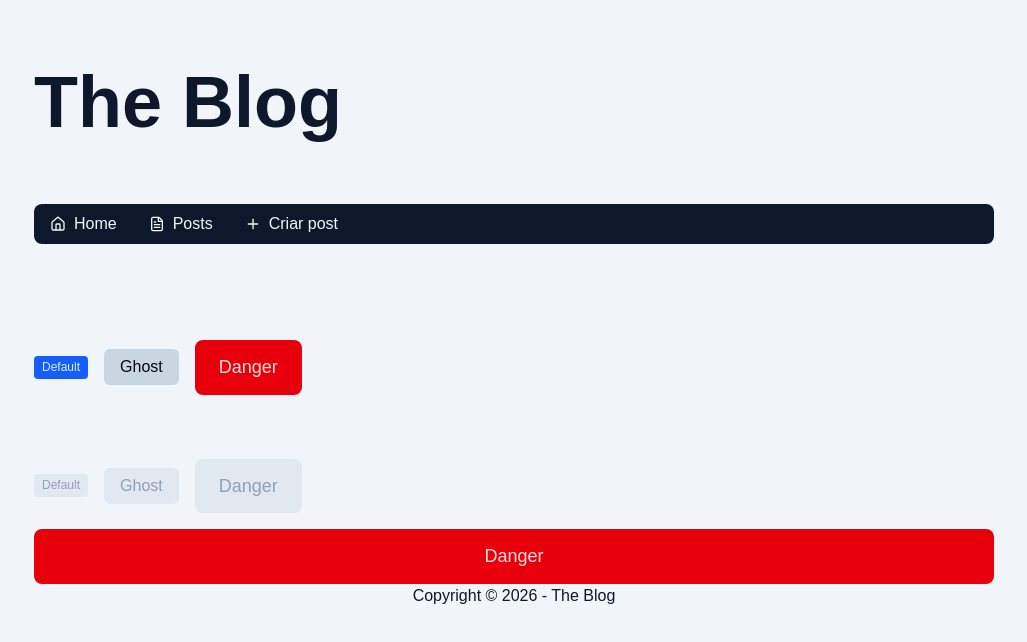
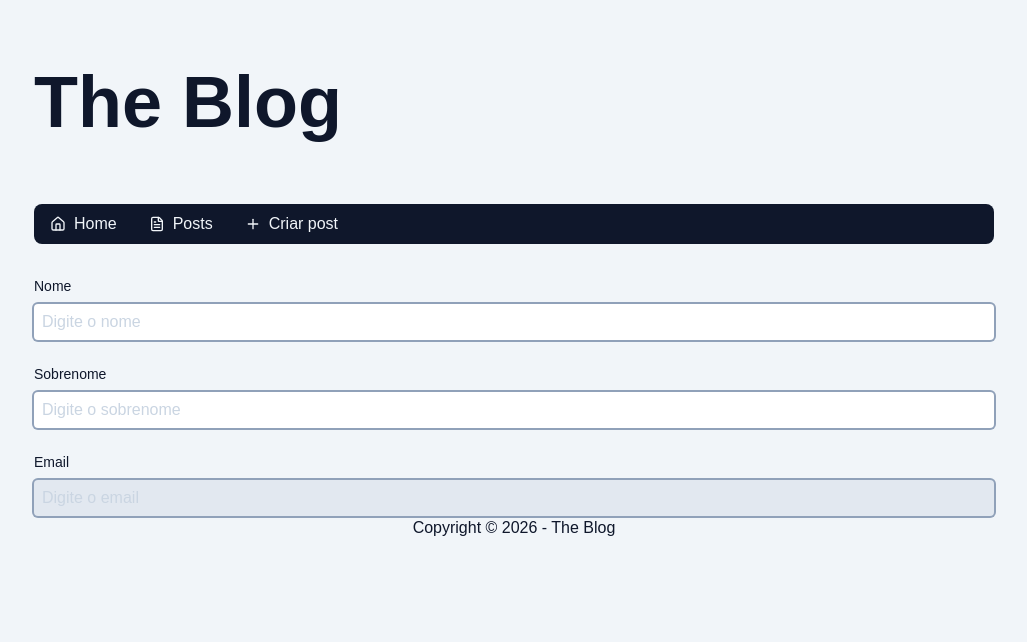
Before and after one commit to GerardoRodrigues/the-blog, a Next.js app: page /admin/post/new in a window 1280 px wide. Shown: the top 642 px of the page, without its empty margins (126-1153 px from the left). Built offline with nearby package versions, Linux system fonts and the light colour scheme.

Commit message:
InputText component

```diff
--- a/app/admin/post/new/page.tsx
+++ b/app/admin/post/new/page.tsx
@@ -1,35 +1,13 @@
-import { Button } from "@/components/Button/Button";
+import { InputText } from "@/components/InputText/InputText";
 
 export default function AdminPostNewPage() {
   return (
-    <div>
-      <div className="py-16 flex flex-wrap gap-4 items-center">
-        <Button variant="defaut" size="sm">
-          Default
-        </Button>
-        <Button variant="ghost" size="md">
-          Ghost
-        </Button>
-        <Button variant="danger" size="lg">
-          Danger
-        </Button>
-      </div>
+    <div className="flex flex-col gap-6">
+      <InputText labelText="Nome" placeholder="Digite o nome" />
 
-      <div className="flex flex-wrap gap-4 items-center">
-        <Button variant="defaut" size="sm" disabled>
-          Default
-        </Button>
-        <Button variant="ghost" size="md" disabled>
-          Ghost
-        </Button>
-        <Button variant="danger" size="lg" disabled>
-          Danger
-        </Button>
+      <InputText labelText="Sobrenome" placeholder="Digite o sobrenome" />
 
-        <Button variant="danger" size="lg" className="w-full">
-          Danger
-        </Button>
-      </div>
+      <InputText disabled labelText="Email" placeholder="Digite o email" />
     </div>
   );
 }
--- /dev/null
+++ b/components/InputText/InputText.tsx
@@ -0,0 +1,25 @@
+import { useId } from "react";
+
+interface InputTextProps extends React.ComponentProps<"input"> {
+  labelText?: string;
+}
+
+export function InputText({ labelText = "", ...rest }: InputTextProps) {
+  const id = useId();
+
+  return (
+    <div className="flex flex-col gap-2">
+      {labelText && (
+        <label className="text-sm" htmlFor={id}>
+          {labelText}
+        </label>
+      )}
+      <input
+        {...rest}
+        className={`bg-white outline-0 text-base/tight ring-2 ring-slate-400 rounded p-2 focus:ring-blue-600 placeholder-slate-300
+         disabled:bg-slate-200 disabled:placeholder-slate-300 disabled:text-slate-400 read-only:bg-slate-100 ${rest.className}`}
+        id={id}
+      />
+    </div>
+  );
+}
```
